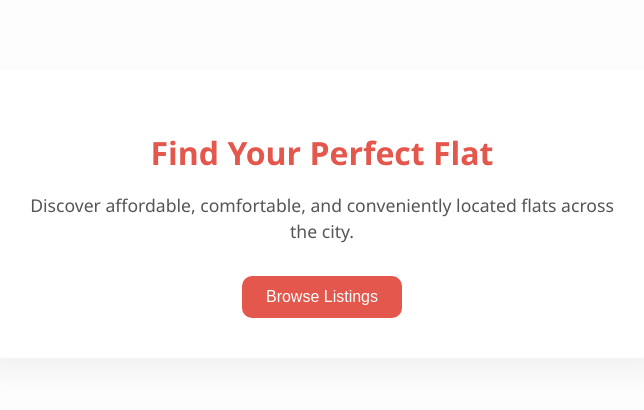
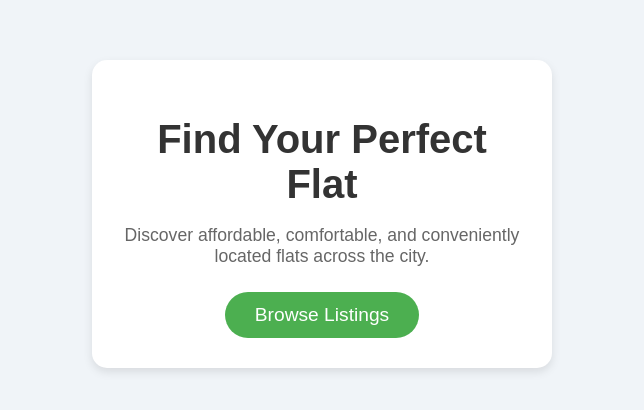
Before and after one commit to jishadhoque/FlatFinderApp, a React (Create React App) app: page /homepage in a window 1280 px wide. Shown: the part 186-596 px from the top of the page, without its empty margins (318-962 px from the left). Built offline with nearby package versions, Linux system fonts and the light colour scheme.

Commit message:
Update homepage.css

```diff
--- a/src/css/homepage.css
+++ b/src/css/homepage.css
@@ -1,70 +1,72 @@
-/* /client/src/pages/homepage.css */
 .home-container {
   display: flex;
   justify-content: center;
   align-items: center;
   height: 100vh;
-  background-color: #fdfdfd;
-  padding: 20px; /* handles smaller screens */
-  box-sizing: border-box;
+  background: #f0f4f8;
+  font-family: 'Arial', sans-serif;
 }
 
 .home-card {
-  background-color: #fff;
-  padding: 40px;
-  border-radius: 16px;
-  box-shadow: 0 15px 30px rgba(0, 0, 0, 0.05);
+  background: white;
+  padding: 30px;
+  border-radius: 15px;
+  box-shadow: 0 4px 10px rgba(0, 0, 0, 0.1);
   text-align: center;
-  max-width: 600px;
+  max-width: 400px;
   width: 100%;
 }
 
 .home-title {
-  font-size: 2rem;
-  color: #e4574c;
-  margin-bottom: 16px;
+  font-size: 2.5rem;
+  font-weight: bold;
+  color: #333;
+  margin-bottom: 15px;
 }
 
 .home-subtitle {
-  color: #555;
-  margin-bottom: 32px;
   font-size: 1.1rem;
-  line-height: 1.5;
+  color: #666;
+  margin-bottom: 25px;
 }
 
-.home-buttons {
-  display: flex;
-  flex-wrap: wrap;
-  justify-content: center;
-  gap: 20px;
+.home-buttons .btn {
+  padding: 12px 30px;
+  font-size: 1.2rem;
+  background-color: #4caf50;
+  color: white;
+  border: none;
+  border-radius: 25px;
+  cursor: pointer;
+  transition: all 0.3s ease;
 }
 
-.btn {
-  padding: 12px 24px;
-  font-size: 1rem;
-  border-radius: 10px;
-  cursor: pointer;
-  transition: background-color 0.3s ease, color 0.3s ease;
-  min-width: 150px;
+.home-buttons .btn:hover {
+  background-color: #45a049;
 }
 
-.browse {
-  background-color: #e4574c;
-  color: white;
-  border: none;
+.home-footer {
+  position: absolute;
+  bottom: 20px;
+  text-align: center;
+  font-size: 0.9rem;
+  color: #777;
 }
 
-.browse:hover {
-  background-color: #d1443c;
+@media (max-width: 600px) {
+  .home-card {
+    padding: 20px;
+  }
+
+  .home-title {
+    font-size: 2rem;
+  }
+
+  .home-subtitle {
+    font-size: 1rem;
+  }
+
+  .home-buttons .btn {
+    font-size: 1rem;
+  }
 }
-
-.post {
-  background-color: white;
-  color: #e4574c;
-  border: 2px solid #e4574c;
-}
-
-.post:disabled {
-  opacity: 0.5;
-  cursor: not-allowed;
-}
```
